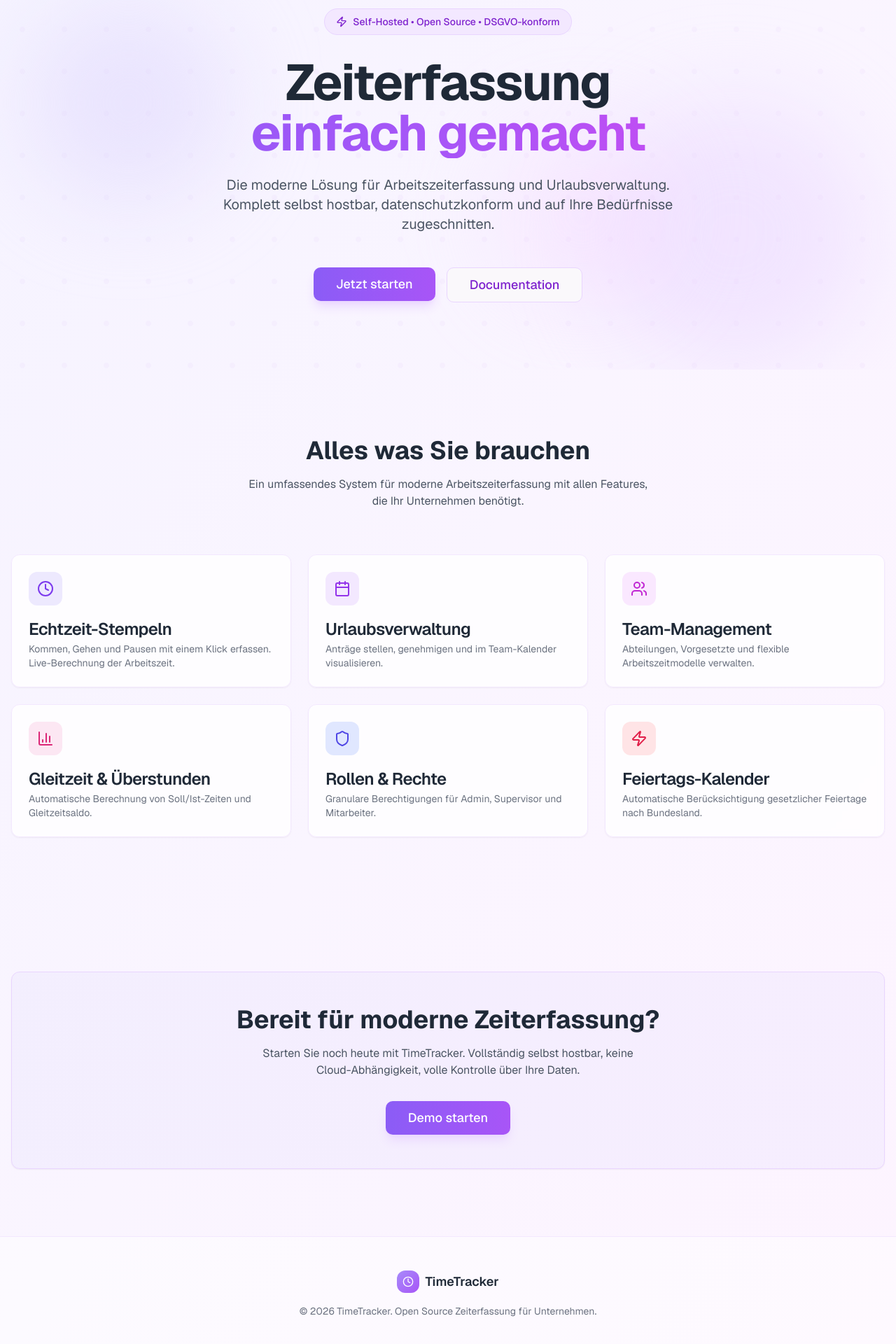
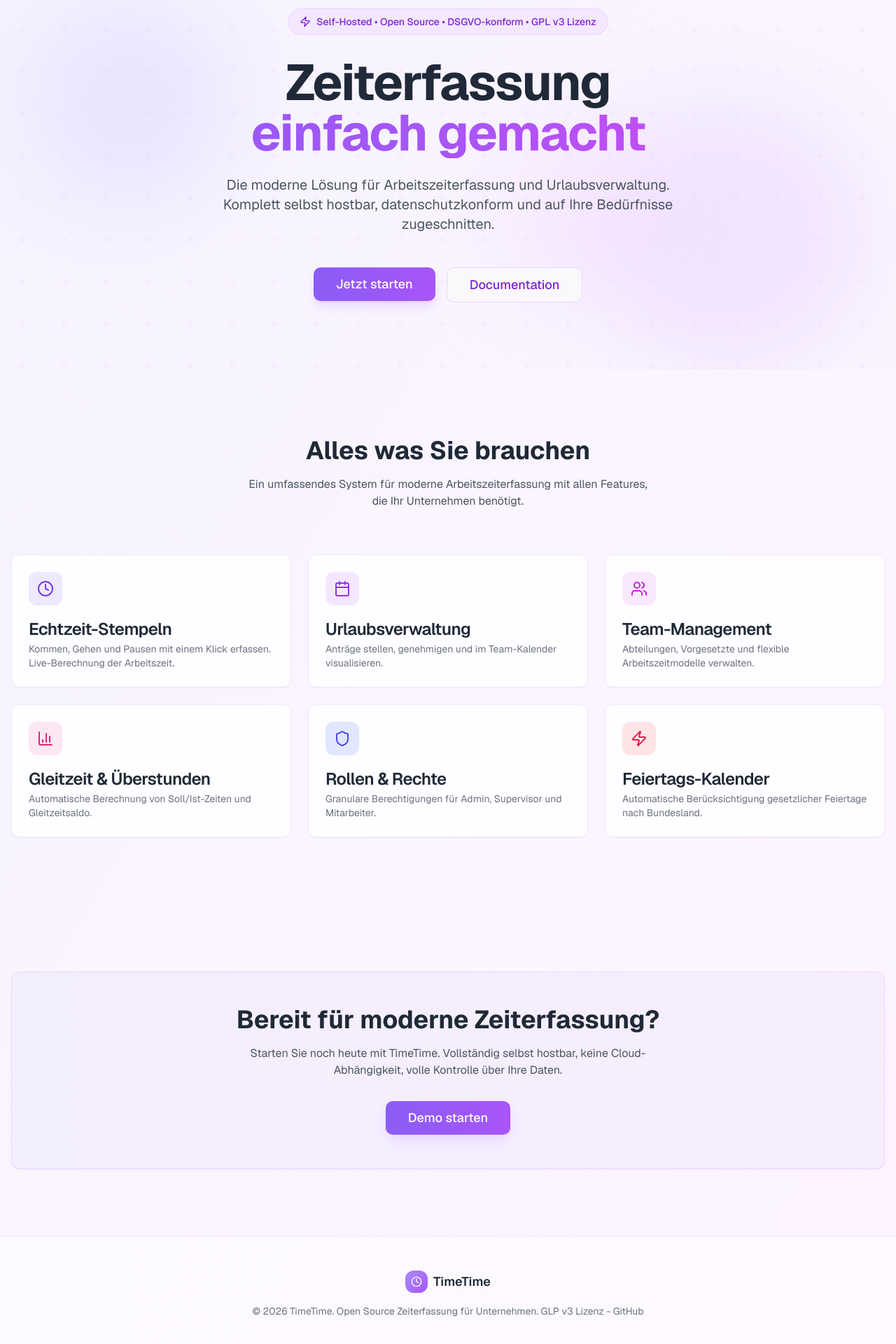
Before and after one commit to gummipunkt/timetime, a Next.js app: page /en in a window 1280 px wide. Shown: the part 172-2092 px from the top of the page at 70% size. Built offline with nearby package versions, Linux system fonts and the light colour scheme.

Commit message:
DOM-based Cross-site Scripting (XSS) fix edited language files

```diff
--- a/src/app/(dashboard)/reports/page.tsx
+++ b/src/app/(dashboard)/reports/page.tsx
@@ -173,6 +173,13 @@ export default function ReportsPage() {
                   if (!res.ok) return;
                   const blob = await res.blob();
                   const url = window.URL.createObjectURL(blob);
+                  // Safety: we only ever navigate/download to a browser-generated `blob:` URL.
+                  // The URL is not derived from user-controlled strings.
+                  if (!url.startsWith("blob:")) {
+                    window.URL.revokeObjectURL(url);
+                    console.error("Export failed: unexpected URL scheme");
+                    return;
+                  }
                   const a = document.createElement("a");
                   a.href = url;
                   a.download = `monthly-timesheet-${year}-${month}.csv`;
--- a/src/app/[locale]/layout.tsx
+++ b/src/app/[locale]/layout.tsx
@@ -16,7 +16,7 @@ export function generateStaticParams() {
 export async function generateMetadata({ params }: { params: Promise<{ locale: string }> }): Promise<Metadata> {
   const { locale: rawLocale } = await params;
   const locale = isLocale(rawLocale) ? (rawLocale as Locale) : defaultLocale;
-  const baseTitle = "TimeTracker";
+  const baseTitle = "TimeTime";
 
   return {
     title: {
--- a/src/app/[locale]/page.tsx
+++ b/src/app/[locale]/page.tsx
@@ -21,7 +21,7 @@ export default async function Home({ params }: { params: { locale: string } }) {
             <div className="w-10 h-10 rounded-xl bg-gradient-to-br from-violet-400 to-purple-500 flex items-center justify-center shadow-lg shadow-purple-200">
               <Clock className="w-6 h-6 text-white" />
             </div>
-            <span className="text-2xl font-bold text-gray-800 tracking-tight">TimeTracker</span>
+            <span className="text-2xl font-bold text-gray-800 tracking-tight">TimeTime</span>
           </div>
           <Link href={`/${locale}/login`}>
             <Button variant="outline" className="border-purple-200 text-purple-700 hover:bg-purple-50">
@@ -33,7 +33,7 @@ export default async function Home({ params }: { params: { locale: string } }) {
         <div className="relative z-10 container mx-auto px-4 py-24 text-center">
           <div className="inline-flex items-center gap-2 px-4 py-2 rounded-full bg-purple-100 border border-purple-200 text-purple-700 text-sm font-medium mb-8">
             <Zap className="w-4 h-4" />
-            Self-Hosted • Open Source • DSGVO-konform
+            Self-Hosted • Open Source • DSGVO-konform • GPL v3 Lizenz
           </div>
 
           <h1 className="text-5xl md:text-7xl font-bold text-gray-800 mb-6 tracking-tight">
@@ -56,6 +56,12 @@ export default async function Home({ params }: { params: { locale: string } }) {
                 Jetzt starten
               </Button>
             </Link>
+            <a
+              href="https://github.com/gummipunkt/timetime"
+              target="_blank"
+              rel="noopener noreferrer"
+              className="inline-block"
+            >
               <Button
                 size="lg"
                 variant="outline"
@@ -63,6 +69,7 @@ export default async function Home({ params }: { params: { locale: string } }) {
               >
                 {t("common.documentation")}
               </Button>
+            </a>
           </div>
         </div>
 
@@ -162,7 +169,7 @@ export default async function Home({ params }: { params: { locale: string } }) {
           <CardContent className="p-12 text-center">
             <h2 className="text-3xl md:text-4xl font-bold text-gray-800 mb-4">Bereit für moderne Zeiterfassung?</h2>
             <p className="text-gray-600 max-w-xl mx-auto mb-8">
-              Starten Sie noch heute mit TimeTracker. Vollständig selbst hostbar, keine Cloud-Abhängigkeit, volle Kontrolle über Ihre Daten.
+              Starten Sie noch heute mit TimeTime. Vollständig selbst hostbar, keine Cloud-Abhängigkeit, volle Kontrolle über Ihre Daten.
             </p>
             <Link href={`/${locale}/login`}>
               <Button
@@ -183,9 +190,11 @@ export default async function Home({ params }: { params: { locale: string } }) {
             <div className="w-8 h-8 rounded-lg bg-gradient-to-br from-violet-400 to-purple-500 flex items-center justify-center">
               <Clock className="w-4 h-4 text-white" />
             </div>
-            <span className="text-lg font-semibold text-gray-800">TimeTracker</span>
+            <span className="text-lg font-semibold text-gray-800">TimeTime</span>
           </div>
-          <p className="text-sm">© {new Date().getFullYear()} TimeTracker. Open Source Zeiterfassung für Unternehmen.</p>
+          <p className="text-sm">
+            © {new Date().getFullYear()} TimeTime. Open Source Zeiterfassung für Unternehmen. GLP v3 Lizenz - <Link href="https://github.com/gummipunkt/TimeTime/">GitHub</Link>
+          </p>
         </div>
       </footer>
     </div>
--- a/src/app/api/notifications/route.ts
+++ b/src/app/api/notifications/route.ts
@@ -67,7 +67,12 @@ export async function GET(request: NextRequest) {
           title: n.title,
           message: n.message,
           createdAt: n.createdAt,
-          link: n.link || (n.entityType === "LEAVE_REQUEST" ? "/leave" : "/team/time-corrections"),
+          // Security: never trust persisted `notification.link` as an href.
+          // We derive the link solely from `entityType` (whitelist).
+          link:
+            n.entityType === "LEAVE_REQUEST"
+              ? "/leave"
+              : "/team/time-corrections",
         };
       });
     } else {
--- a/src/app/layout.tsx
+++ b/src/app/layout.tsx
@@ -7,8 +7,8 @@ import { AuthProvider } from "@/components/providers/auth-provider";
 
 export const metadata: Metadata = {
   title: {
-    default: "TimeTracker",
-    template: "%s | TimeTracker",
+    default: "TimeTime",
+    template: "%s | TimeTime",
   },
   description: "Zeiterfassung und Urlaubsverwaltung für Unternehmen",
   icons: {
--- a/src/components/notifications/notification-center.tsx
+++ b/src/components/notifications/notification-center.tsx
@@ -29,6 +29,14 @@ interface NotificationItem {
 export function NotificationCenter() {
   const [notifications, setNotifications] = useState<NotificationItem[]>([]);
   const [isLoading, setIsLoading] = useState(false);
+
+  // Security: Only allow known in-app routes as notification targets.
+  // This prevents untrusted data from ever reaching `href`.
+  const safeHref = (href: string) => {
+    const value = href?.trim() || "";
+    if (value === "/leave" || value === "/team/time-corrections") return value;
+    return "/leave";
+  };
 
   const loadNotifications = async () => {
     setIsLoading(true);
@@ -109,7 +117,7 @@ export function NotificationCenter() {
                 className="flex flex-col items-start gap-1 py-2 px-3 whitespace-normal"
                 asChild
               >
-                <Link href={n.link}>
+                <Link href={safeHref(n.link)}>
                   <div className="flex items-center justify-between w-full gap-2">
                     <span className="text-xs font-medium">{n.title}</span>
                     <span className="text-[10px] text-muted-foreground">
--- a/src/messages/de.json
+++ b/src/messages/de.json
@@ -1,6 +1,6 @@
 {
   "common": {
-    "appName": "TimeTracker",
+    "appName": "TimeTime",
     "login": "Anmelden",
     "documentation": "Dokumentation",
     "profile": "Profil",
--- a/src/messages/en.json
+++ b/src/messages/en.json
@@ -1,6 +1,6 @@
 {
   "common": {
-    "appName": "TimeTracker",
+    "appName": "TimeTime",
     "login": "Sign in",
     "documentation": "Documentation",
     "profile": "Profile",
--- a/src/messages/es.json
+++ b/src/messages/es.json
@@ -1,6 +1,6 @@
 {
   "common": {
-    "appName": "TimeTracker",
+    "appName": "TimeTime",
     "login": "Iniciar sesión",
     "documentation": "Documentación",
     "profile": "Perfil",
--- a/src/messages/fr.json
+++ b/src/messages/fr.json
@@ -1,6 +1,6 @@
 {
   "common": {
-    "appName": "TimeTracker",
+    "appName": "TimeTime",
     "login": "Se connecter",
     "documentation": "Documentation",
     "profile": "Profil",
```
Also changed, not shown: 2 other files (tests, documents, lock files or other folders). Lines whose indentation alone changed are shown as unchanged.
